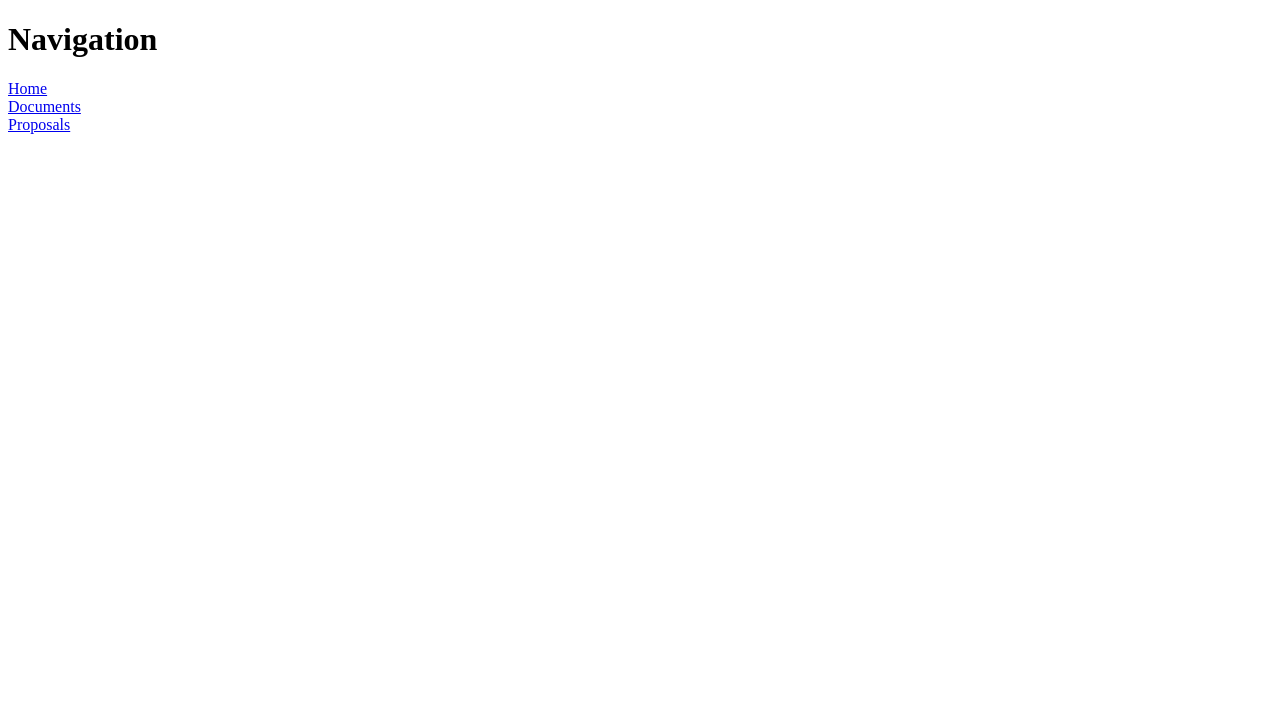
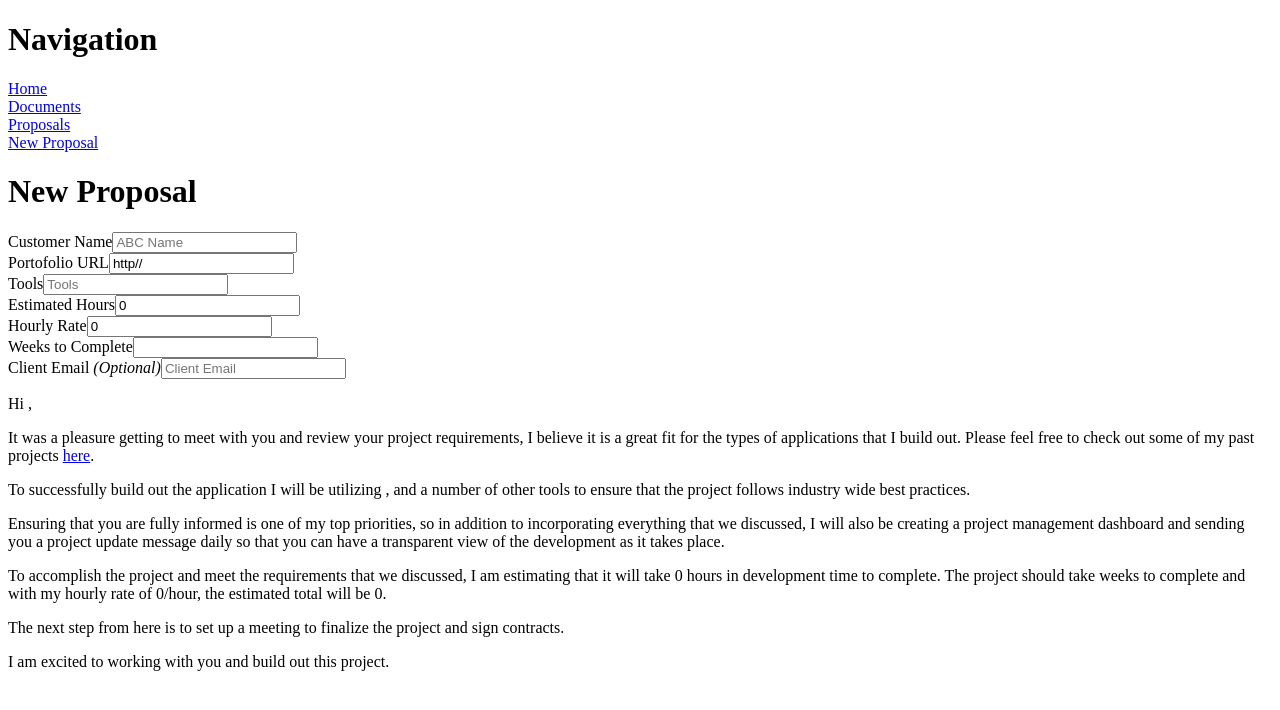
Before and after one commit to EslaMahgoub/Freelancemy, an Angular app: page /proposals/new in a window 1280 px wide. Before the commit this address led to /. Shown: the top 710 px of the page. Built offline with nearby package versions, Linux system fonts and the light colour scheme.

Commit message:
Add New Proposol component and form

```diff
--- a/src/app/app-routing.module.ts
+++ b/src/app/app-routing.module.ts
@@ -4,12 +4,14 @@
 import { HomePageComponent } from './homepage/homepage.component';
 import { DocumentsComponent } from './documents/documents.component';
 import { ProposalListComponent } from './proposal/proposal-list.component';
+import { ProposalNewComponent } from './proposal/proposal-new.component';
 
 const routes: Routes = [
   { path: "", redirectTo: '/home', pathMatch: 'full'},
   { path: "home", component: HomePageComponent},
   { path: "documents", component: DocumentsComponent},
   { path: "proposals", component: ProposalListComponent},
+  { path: "proposals/new", component: ProposalNewComponent},
 ];
 
 @NgModule({
--- a/src/app/app.component.html
+++ b/src/app/app.component.html
@@ -5,4 +5,6 @@
 <a routerLink="/documents">Documents</a>
 <br/>
 <a routerLink="/proposals">Proposals</a>
+<br/>
+<a routerLink="/proposals/new">New Proposal</a>
 <router-outlet></router-outlet>
--- /dev/null
+++ b/src/app/proposal/proposal-new.component.html
@@ -0,0 +1,93 @@
+<h1> New Proposal </h1>
+
+<div>
+  <form #proposalForm="ngForm">
+    <div class='form-group'>
+      <label for="customer">Customer Name</label>
+      <input type="text"
+                  id="customer"
+                  placeholder="ABC Name"
+                  required
+                  name="customer"
+                  #customer='ngModel' [(ngModel)]="proposal.customer"
+      >
+    </div>
+    <div class='form-group'>
+      <label for="portfolio_url">Portofolio URL</label>
+      <input type="text"
+                  id="portfolio_url"
+                  required
+                  name="portfolio_url"
+                  #portfolio_url='ngModel' [(ngModel)]="proposal.portfolio_url"
+      >
+    </div>
+    <div class='form-group'>
+      <label for="tools">Tools</label>
+      <input type="text"
+                  id="tools"
+                  placeholder="Tools"
+                  required
+                  name="tools"
+                  #customertools='ngModel' [(ngModel)]="proposal.tools"
+      >
+    </div>
+    <div class='form-group'>
+      <label for="estimated_hours">Estimated Hours</label>
+      <input type="number"
+                  id="estimated_hours"
+                  required
+                  name="estimated_hours"
+                  #estimated_hours='ngModel' [(ngModel)]="proposal.estimated_hours"
+      >
+    </div>
+    <div class='form-group'>
+      <label for="hourly_rate">Hourly Rate</label>
+      <input type="number"
+                  id="hourly_rate"
+                  required
+                  name="hourly_rate"
+                  #hourly_rate='ngModel' [(ngModel)]="proposal.hourly_rate"
+      >
+    </div>
+    <div class='form-group'>
+      <label for="weeks_to_complete">Weeks to Complete</label>
+      <input type="number"
+                  id="weeks_to_complete"
+                  required
+                  name="weeks_to_complete"
+                  #weeks_to_complete='ngModel' [(ngModel)]="proposal.weeks_to_complete"
+      >
+    </div>
+    <div class='form-group'>
+      <label for="client_email">Client Email<em> (Optional)</em></label>
+      <input type="text"
+                  id="client_email"
+                  placeholder="Client Email"
+                  name="client_email"
+                  #client_email='ngModel' [(ngModel)]="proposal.client_email"
+      >
+    </div>
+  </form>
+</div>
+
+<div>
+	<p>Hi {{ proposal.customer }},</p>
+
+
+	<p>It was a pleasure getting to meet with you and review your project requirements, I believe it is a great fit for the types of applications that I build out. Please feel free to check out some of my past projects <a href="{{ proposal.portfolio_url }}">here</a>.</p>
+
+
+	 <p>To successfully build out the application I will be utilizing {{ proposal.tools }}, and a number of other tools to ensure that the project follows industry wide best practices.</p>
+
+
+	<p>Ensuring that you are fully informed is one of my top priorities, so in addition to incorporating everything that we discussed, I will also be creating a project management dashboard and sending you a project update message daily so that you can have a transparent view of the development as it takes place.</p>
+
+
+ 	<p>To accomplish the project and meet the requirements that we discussed, I am estimating that it will take {{ proposal.estimated_hours }} hours in development time to complete. The project should take {{ proposal.weeks_to_complete }} weeks to complete and with my hourly rate of {{ proposal.hourly_rate }}/hour, the estimated total will be {{ proposal.hourly_rate * proposal.estimated_hours }}.</p>
+
+
+	 <p>The next step from here is to set up a meeting to finalize the project and sign contracts.</p>
+
+
+	<p>I am excited to working with you and build out this project.</p>
+</div>
--- /dev/null
+++ b/src/app/proposal/proposal-new.component.ts
@@ -0,0 +1,11 @@
+import { Component } from "@angular/core";
+import { Proposal } from "./proposal";
+
+@Component({
+  selector: 'proposal-new',
+  templateUrl: 'proposal-new.component.html',
+})
+
+export class ProposalNewComponent {
+  proposal = new Proposal;
+}
--- a/src/app/proposal/proposal.ts
+++ b/src/app/proposal/proposal.ts
@@ -4,8 +4,8 @@
     public customer?: string,
     public portfolio_url: string = 'http//',
     public tools?: string,
-    public estimated_hours?: number,
-    public hourly_rate?: number,
+    public estimated_hours: number = 0,
+    public hourly_rate: number = 0,
     public weeks_to_complete?: number,
     public client_email?: string,
   ) {}
```
Also changed, not shown: src/app/app.module.ts (+6 -1 lines).
